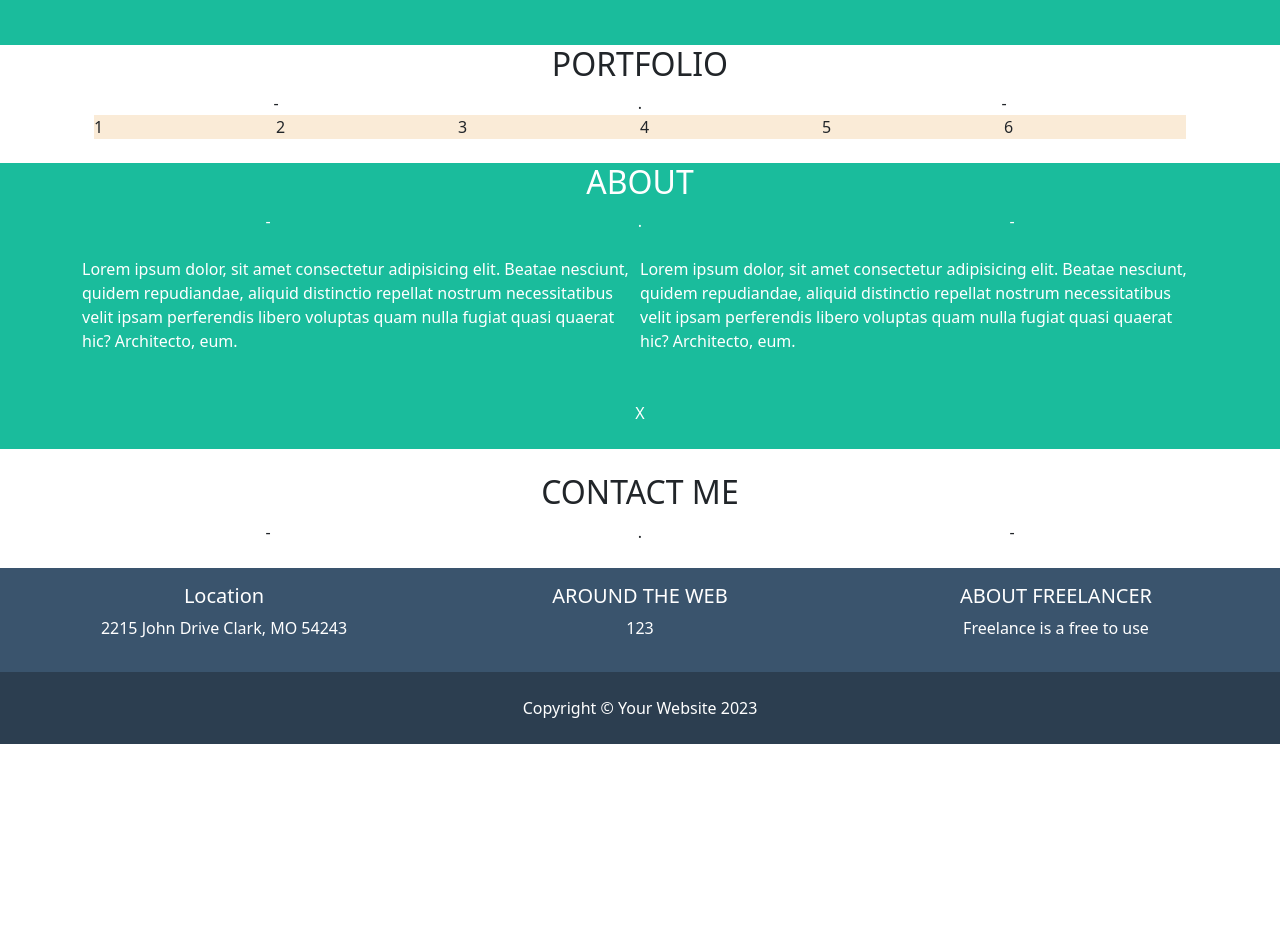
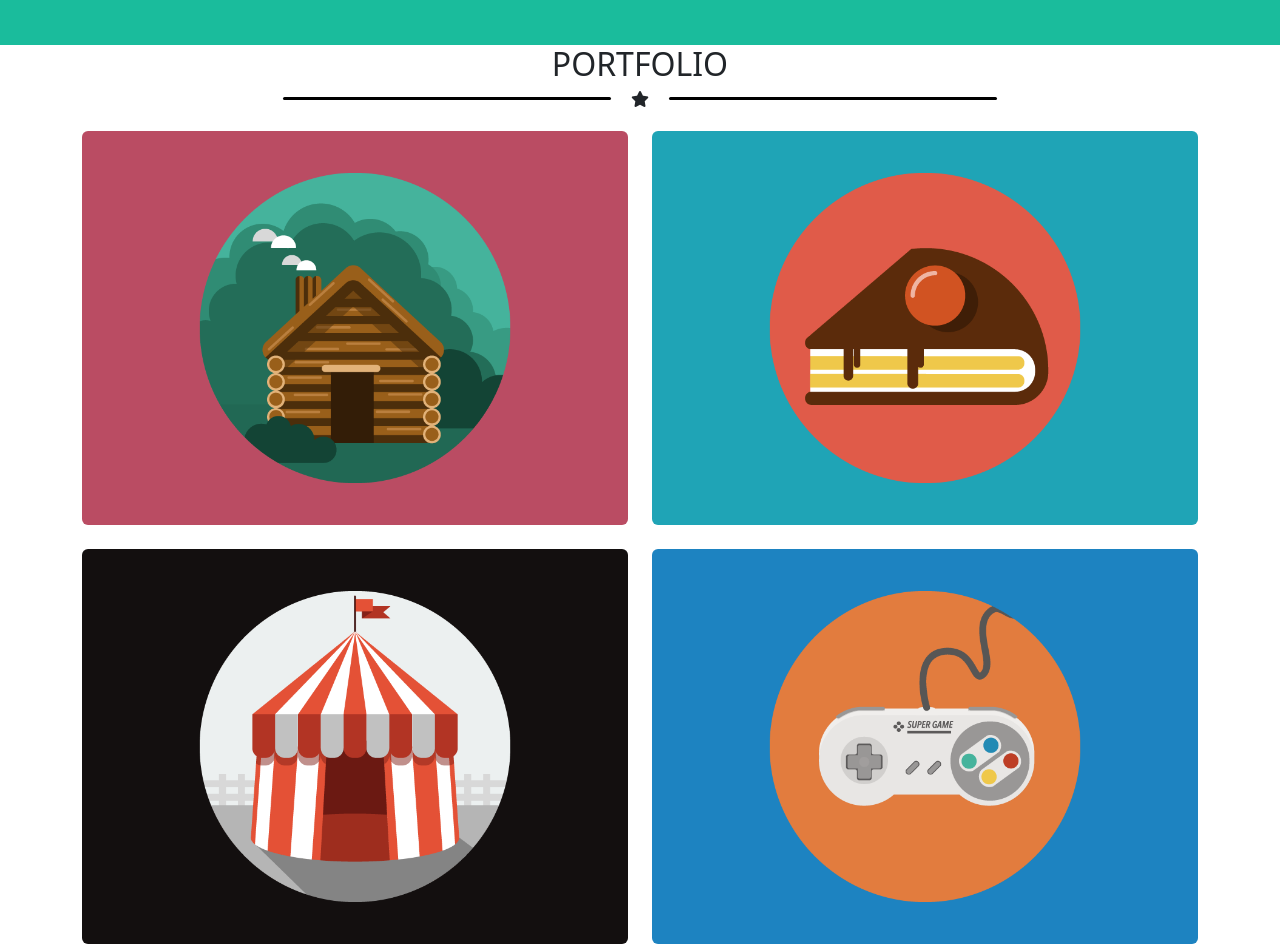
Before and after one commit to FilippoBersan/html-css-bootstrap-freelancer, a plain HTML site: page index.html in a window 1280 px wide. Shown: the part 453-1400 px from the top of the page. Before the commit the page ends 1197 px from the top, so only its background shows below. Drawn offline with nearby package versions, Linux system fonts and the light colour scheme.

Commit message:
feat: sezione portfolio

```diff
--- a/component-star.css
+++ b/component-star.css
@@ -22,3 +22,8 @@ con bootstrap d-flex
   margin-left: 1.25rem;
   border-radius: 0.625rem;
 }
+
+#col_star_portfolio::before,
+#col_star_portfolio::after {
+  background-color: black;
+}
--- a/index.html
+++ b/index.html
@@ -104,18 +104,33 @@
         <div class="container mb-4">
           <h2 class="text-uppercase text_center">Portfolio</h2>
           <div class="container d-flex flex-row text_center">
-            <div class="col">-</div>
-            <div class="col">.</div>
-            <div class="col">-</div>
+            <div
+              class="col col_star d-flex justify-content-center align-items-center mb-4"
+              id="col_star_portfolio"
+            >
+              <i class="fa-solid fa-star"></i>
+            </div>
             <!-- immagini -->
           </div>
-          <div class="container d-md-flex">
-            <div class="col-12 box_img col-md-2">1</div>
-            <div class="col-12 box_img col-md-2">2</div>
-            <div class="col-12 box_img col-md-2">3</div>
-            <div class="col-12 box_img col-md-2">4</div>
-            <div class="col-12 box_img col-md-2">5</div>
-            <div class="col-12 box_img col-md-2">6</div>
+          <div class="row g-4">
+            <div class="col-12 box_img col-lg-6 col-xxl-4">
+              <img src="img/cabin.png" alt="" class="img-fluid rounded" />
+            </div>
+            <div class="col-12 box_img col-lg-6 col-xxl-4">
+              <img src="img/cake.png" alt="" class="img-fluid rounded" />
+            </div>
+            <div class="col-12 box_img col-lg-6 col-xxl-4">
+              <img src="img/circus.png" alt="" class="img-fluid rounded" />
+            </div>
+            <div class="col-12 box_img col-lg-6 col-xxl-4">
+              <img src="img/game.png" alt="" class="img-fluid rounded" />
+            </div>
+            <div class="col-12 box_img col-lg-6 col-xxl-4">
+              <img src="img/safe.png" alt="" class="img-fluid rounded" />
+            </div>
+            <div class="col-12 box_img col-lg-6 col-xxl-4">
+              <img src="img/submarine.png" alt="" class="img-fluid rounded" />
+            </div>
           </div>
         </div>
       </section>
--- a/style.css
+++ b/style.css
@@ -20,11 +20,6 @@ header {
   text-align: center;
 }
 
-.box_img {
-  /* height: 12.5rem; */
-  background-color: antiquewhite;
-}
-
 .about,
 .info,
 footer {
```
Also changed, not shown: img/cabin.png (added), img/cake.png (added), img/circus.png (added), img/game.png (added), img/safe.png (added), img/submarine.png (added).
